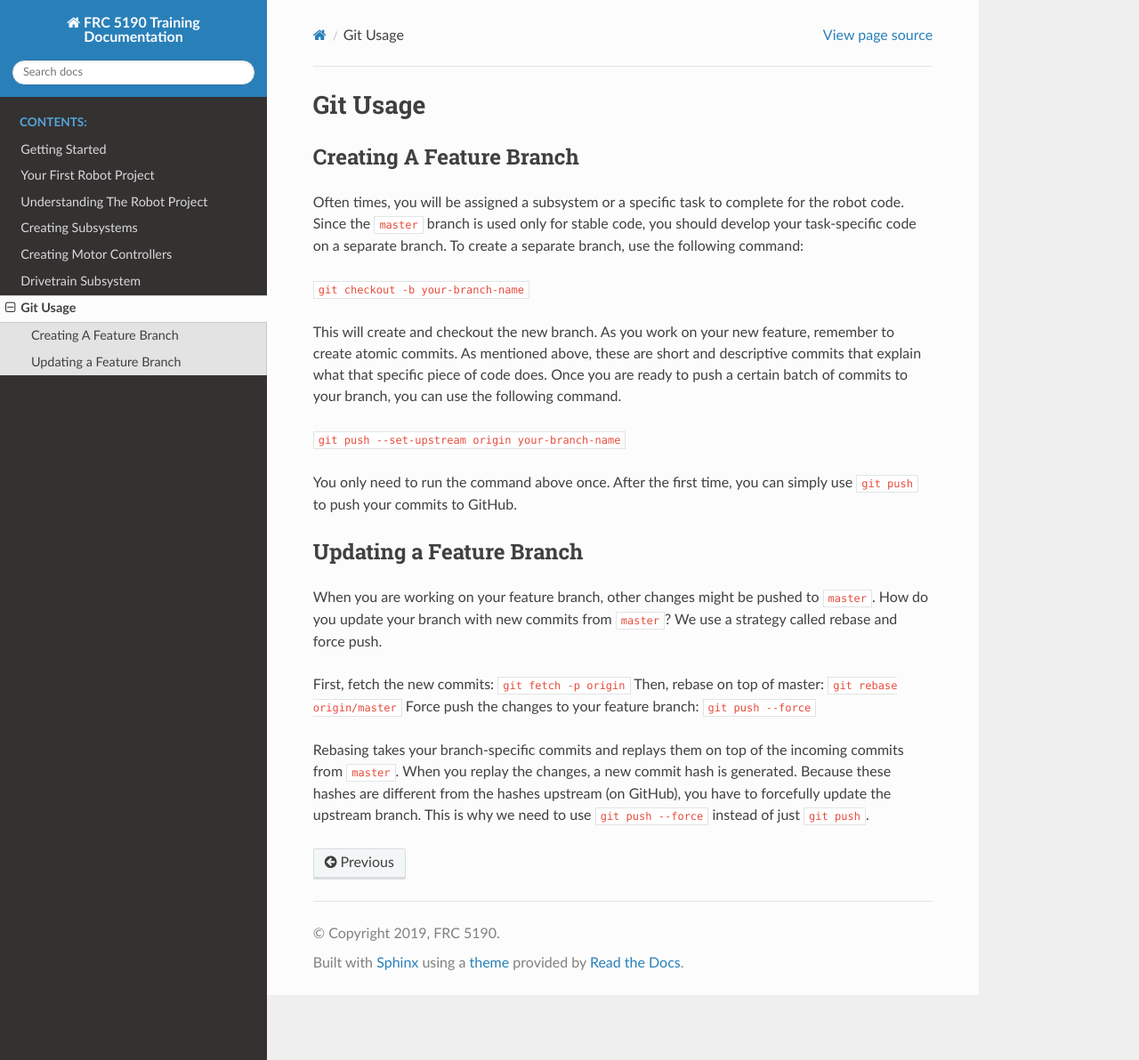
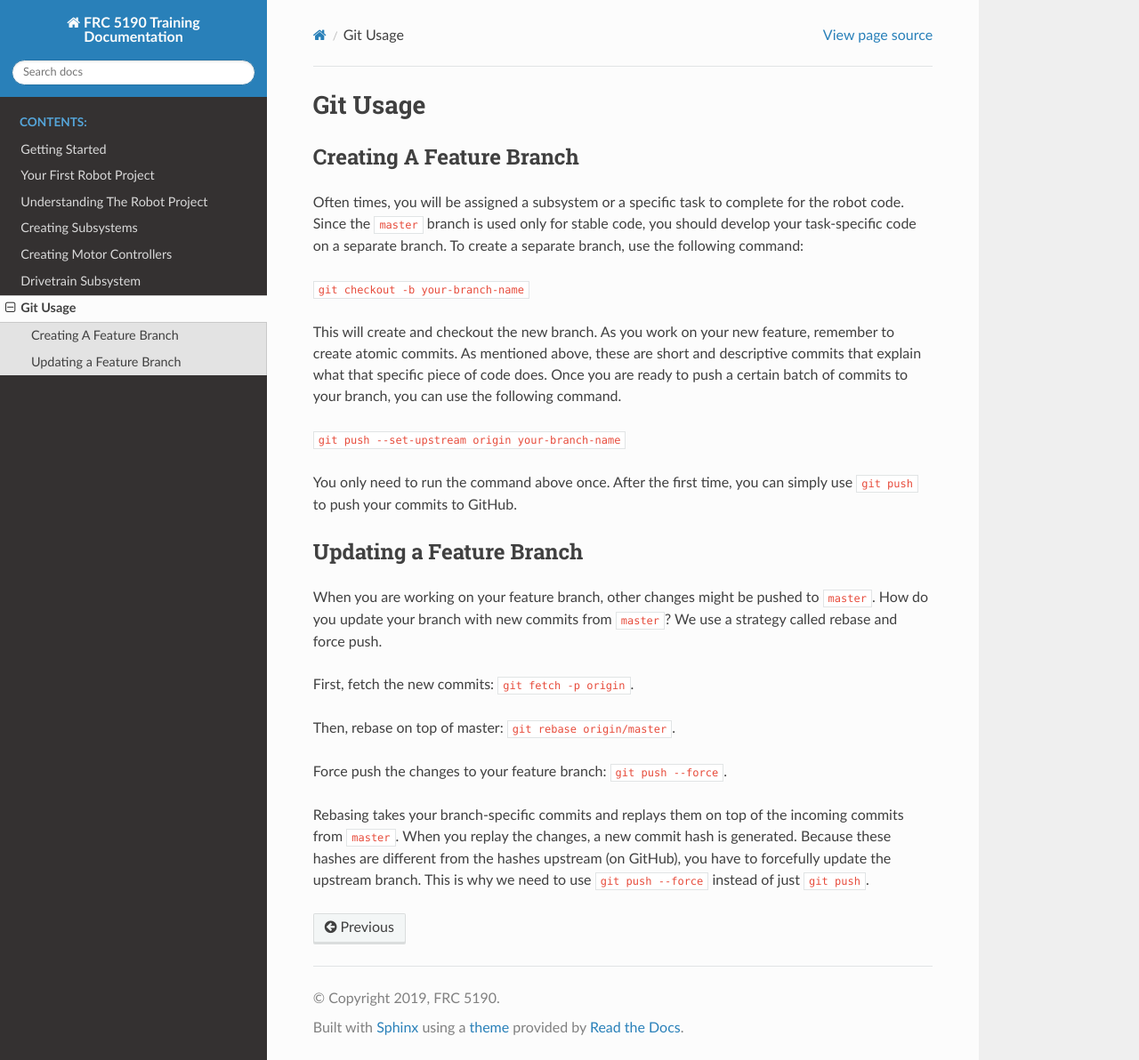
Before and after one commit to FRC5190/2020Training, a Sphinx documentation site: the page built from docs/source/docs/git_usage.rst, in a window 1280 px wide and 1192 px high. Shown: the whole window at 89% size. Built offline with Sphinx 7.4.7 and the Read the Docs theme 2.0.0, drawn with Linux system fonts in a browser that asks for light colours.

```diff
--- a/docs/source/docs/git_usage.rst
+++ b/docs/source/docs/git_usage.rst
@@ -17,8 +17,10 @@ Updating a Feature Branch
 -------------------------
 When you are working on your feature branch, other changes might be pushed to ``master``. How do you update your branch with new commits from ``master``? We use a strategy called rebase and force push.
 
-First, fetch the new commits: ``git fetch -p origin``
-Then, rebase on top of master: ``git rebase origin/master``
-Force push the changes to your feature branch: ``git push --force``
+First, fetch the new commits: ``git fetch -p origin``.
+
+Then, rebase on top of master: ``git rebase origin/master``.
+
+Force push the changes to your feature branch: ``git push --force``.
 
 Rebasing takes your branch-specific commits and replays them on top of the incoming commits from ``master``. When you replay the changes, a new commit hash is generated. Because these hashes are different from the hashes upstream (on GitHub), you have to forcefully update the upstream branch. This is why we need to use ``git push --force`` instead of just ``git push``.
```
